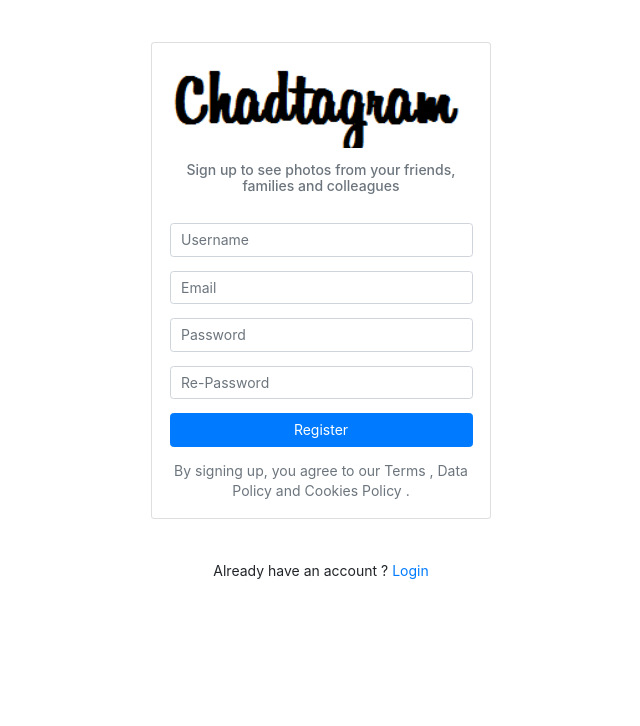
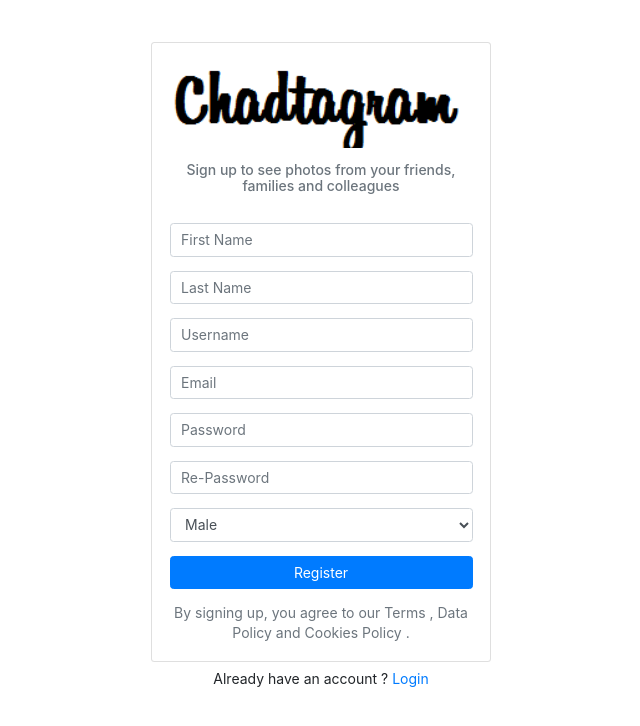
Before and after one commit to SonKatarina23/react-django-playground, a React (Create React App) app in the folder Playground/frontend/: page /register in a window 1280 px wide. Shown: the top 726 px of the page, without its empty margins (319-959 px from the left). Built offline with nearby package versions, Linux system fonts and the light colour scheme.

Commit message:
Managed Registration from the Front End

```diff
--- a/Playground/frontend/src/actions/index.js
+++ b/Playground/frontend/src/actions/index.js
@@ -1,7 +1,7 @@
 // =========================================================================================
 // ==================================   ACTIONS   ==========================================
 // =========================================================================================
-import { FETCH_POSTS } from "./type";
+import { FETCH_POSTS, REGISTER_USER } from "./type";
 
 import ChadAPI from "../api/ChadAPI";
 
@@ -12,3 +12,32 @@ export const fetchPosts = () => async dispatch => {
     payload: response.data
   });
 };
+
+export const register = ({
+  first_name,
+  last_name,
+  username,
+  email,
+  password,
+  gender
+}) => async dispatch => {
+  const config = {
+    headers: {
+      "Content-Type": "application/json"
+    }
+  };
+
+  const body = JSON.stringify({
+    first_name,
+    last_name,
+    username,
+    email,
+    password,
+    gender
+  });
+  const res = await ChadAPI.post("User/", body, config);
+  dispatch({
+    type: REGISTER_USER,
+    payload: res.data
+  });
+};
--- a/Playground/frontend/src/actions/type.js
+++ b/Playground/frontend/src/actions/type.js
@@ -1 +1,2 @@
 export const FETCH_POSTS = "FETCH_POSTS";
+export const REGISTER_USER = "REGISTER_USER";
--- a/Playground/frontend/src/components/Register.js
+++ b/Playground/frontend/src/components/Register.js
@@ -1,33 +1,65 @@
 import React, { Component } from "react";
 import { Link, Redirect } from "react-router-dom";
 import { connect } from "react-redux";
+import { register } from "../actions";
 
 // Import static images
 import Chadtagram from "../static-images/Chadtagram.png";
 
 export class Register extends Component {
   state = {
+    first_name: "",
+    last_name: "",
     username: "",
     email: "",
-    password1: "",
+    password: "",
     password2: ""
   };
 
   onSubmit = e => {
     e.preventDefault();
-    const { username, email, password1, password2 } = this.state;
-    console.log("register submitted");
+    const {
+      first_name,
+      last_name,
+      username,
+      email,
+      password,
+      password2,
+      gender
+    } = this.state;
+    if (password !== password2) console.log("Passwords do not match");
+
+    this.props.register({
+      first_name,
+      last_name,
+      username,
+      email,
+      password,
+      gender
+    });
   };
 
   onChange = e => this.setState({ [e.target.name]: e.target.value });
 
   render() {
-    const { username, email, password1, password2 } = this.state;
+    if (this.props.isAuthenticated) {
+      return <Redirect to="/" />;
+    }
+
+    const {
+      first_name,
+      last_name,
+      username,
+      email,
+      password,
+      password2,
+      gender
+    } = this.state;
 
     return (
       <div className="container">
         <div className="col-md-4 m-auto">
-          <div className="card card-body mt-5 mb-5">
+          <div className="card card-body mt-5 mb-2">
             <img
               className="ui medium mx-auto image mb-3"
               src={Chadtagram}
@@ -39,6 +71,26 @@ export class Register extends Component {
               </h6>
             </div>
             <form onSubmit={this.onSubmit} className="mt-3">
+              <div className="form-group">
+                <input
+                  type="text"
+                  className="form-control"
+                  name="first_name"
+                  value={first_name}
+                  placeholder="First Name"
+                  onChange={this.onChange}
+                />
+              </div>
+              <div className="form-group">
+                <input
+                  type="text"
+                  className="form-control"
+                  name="last_name"
+                  value={last_name}
+                  placeholder="Last Name"
+                  onChange={this.onChange}
+                />
+              </div>
               <div className="form-group">
                 <input
                   type="text"
@@ -63,8 +115,8 @@ export class Register extends Component {
                 <input
                   type="password"
                   className="form-control"
-                  name="password1"
-                  value={password1}
+                  name="password"
+                  value={password}
                   placeholder="Password"
                   onChange={this.onChange}
                 />
@@ -78,6 +130,18 @@ export class Register extends Component {
                   placeholder="Re-Password"
                   onChange={this.onChange}
                 />
+              </div>
+              <div className="form-group">
+                <select
+                  className="form-control"
+                  onChange={this.onChange}
+                  name="gender"
+                  value={gender}
+                >
+                  <option value="M">Male</option>
+                  <option value="F">Female</option>
+                  <option value="X">Prefer not to mention</option>
+                </select>
               </div>
               <div className="form-group">
                 <button type="submit" className="btn btn-primary btn-block">
@@ -99,4 +163,10 @@ export class Register extends Component {
   }
 }
 
-export default Register;
+const mapStateToProps = state => {
+  return {
+    isAuthenticated: state.auth.isAuthenticated
+  };
+};
+
+export default connect(mapStateToProps, { register })(Register);
--- /dev/null
+++ b/Playground/frontend/src/reducers/authReducer.js
@@ -0,0 +1,24 @@
+import { REGISTER_USER } from "../actions/type";
+const initialState = {
+  token: localStorage.getItem("token"),
+  isAuthenticated: false,
+  currentUser: null
+};
+
+export default (state = initialState, action) => {
+  switch (action.type) {
+    case REGISTER_USER:
+      const { user, token } = action.payload;
+      localStorage.setItem("token", token);
+      console.log("Registration success");
+      return {
+        ...state,
+        isAuthenticated: true,
+        token,
+        currentUser: user
+      };
+
+    default:
+      return state;
+  }
+};
--- a/Playground/frontend/src/reducers/index.js
+++ b/Playground/frontend/src/reducers/index.js
@@ -5,8 +5,10 @@
 import { combineReducers } from "redux";
 import usersReducer from "./usersReducer";
 import postsReducer from "./postsReducer";
+import authReducer from "./authReducer";
 
 export default combineReducers({
-  // users: usersReducer,
-  posts: postsReducer
+  users: usersReducer,
+  posts: postsReducer,
+  auth: authReducer
 });
```
